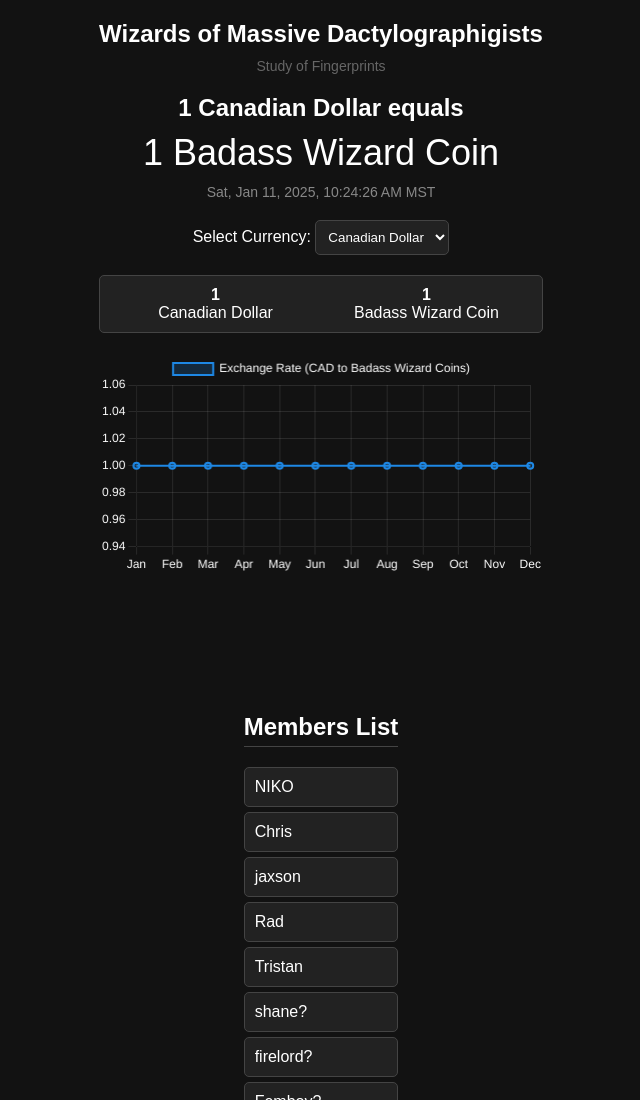
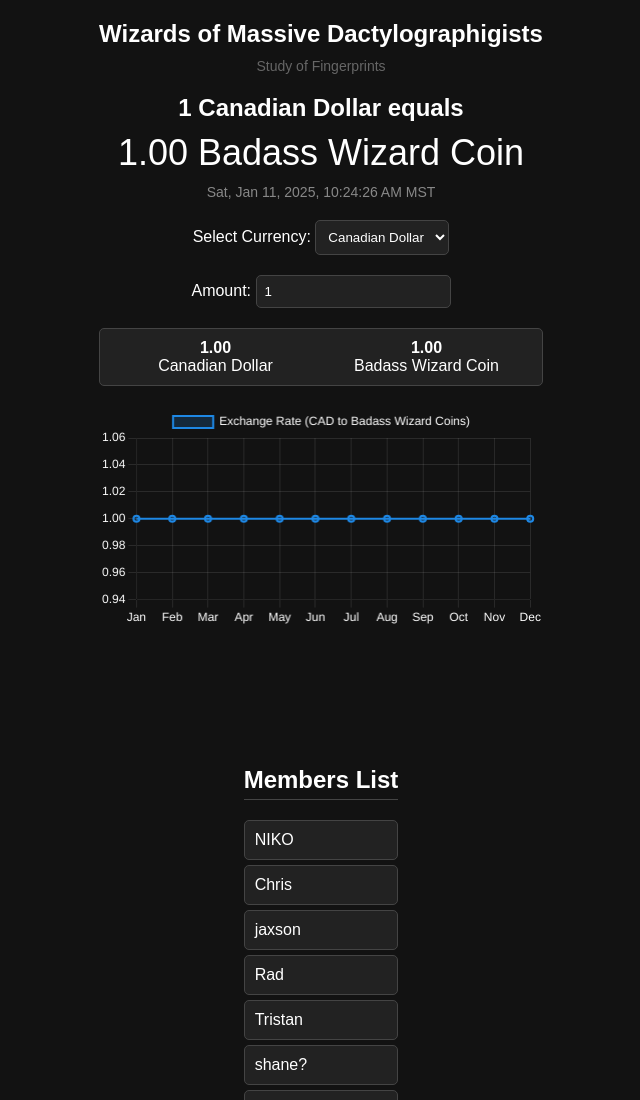
Before and after one commit to Generic-chris/BadassWizardInc, a plain HTML site: page index.html in a window 1280 px wide. Shown: the top 1100 px of the page, without its empty margins (319-959 px from the left). Drawn offline with nearby package versions, Linux system fonts and the light colour scheme.

Commit message:
Update index.html

```diff
--- a/index.html
+++ b/index.html
@@ -1,6 +1,6 @@
 <!DOCTYPE html>
 <html lang="en">
-<head>
+  <head>
     <meta charset="UTF-8">
     <meta name="viewport" content="width=device-width, initial-scale=1.0">
     <title>Wizards of Massive Dactylographigists</title>
@@ -120,8 +120,8 @@
             background-color: #333;
         }
     </style>
-</head>
-<body>
+  </head>
+  <body>
     <div class="container">
         <div class="header">Wizards of Massive Dactylographigists</div>
         <div class="subheader">Study of Fingerprints</div>
@@ -140,13 +140,19 @@
             </select>
         </div>
 
+        <div class="amount-input" style="margin: 20px 0;">
+            <label for="amount-input">Amount:</label>
+            <input type="number" id="amount-input" value="1" min="0" step="0.01"
+                   style="background-color: #222; color: white; border: 1px solid #444; padding: 8px; border-radius: 5px;">
+        </div>
+
         <div class="inputs">
             <div>
                 <strong id="currency-amount">1</strong>
                 <br><span id="currency-name">Canadian Dollar</span>
             </div>
             <div>
-                <strong>1</strong>
+                <strong id="wizard-amount">1</strong>
                 <br>Badass Wizard Coin
             </div>
         </div>
@@ -234,9 +240,8 @@
             document.getElementById('timestamp').textContent = `${currentDate} MST`;
         }
 
-        // Update timestamp every second
         setInterval(updateTimestamp, 1000);
-        updateTimestamp();  // Initialize the timestamp immediately
+        updateTimestamp();
 
         const conversionRates = {
             CAD: 1,
@@ -248,21 +253,23 @@
 
         function updateCurrency() {
             const currencySelect = document.getElementById('currency-select');
+            const amountInput = document.getElementById('amount-input');
             const selectedCurrency = currencySelect.value;
+            const amount = parseFloat(amountInput.value) || 1;
             const rate = conversionRates[selectedCurrency];
             const currencyName = currencySelect.options[currencySelect.selectedIndex].text;
+            const totalWizardCoins = amount * rate;
 
-            // Update the conversion title
-            document.getElementById('conversion-title').textContent = `1 ${currencyName} equals`;
-            // Update the conversion rate
-            document.getElementById('conversion-rate').textContent = `${rate} Badass Wizard Coin${rate !== 1 ? 's' : ''}`;
-            // Update the input values
-            document.getElementById('currency-amount').textContent = '1';
+            document.getElementById('conversion-title').textContent = `${amount} ${currencyName} equals`;
+            document.getElementById('conversion-rate').textContent = `${totalWizardCoins.toFixed(2)} Badass Wizard Coin${totalWizardCoins !== 1 ? 's' : ''}`;
+            document.getElementById('currency-amount').textContent = amount.toFixed(2);
             document.getElementById('currency-name').textContent = currencyName;
+            document.getElementById('wizard-amount').textContent = totalWizardCoins.toFixed(2);
         }
 
         document.getElementById('currency-select').addEventListener('change', updateCurrency);
-        updateCurrency(); // Initialize with the default value
+        document.getElementById('amount-input').addEventListener('input', updateCurrency);
+        updateCurrency();
 
         const ctx = document.getElementById('myChart').getContext('2d');
         const myChart = new Chart(ctx, {
@@ -310,5 +317,5 @@
             }
         });
     </script>
-</body>
+  </body>
 </html>
```
